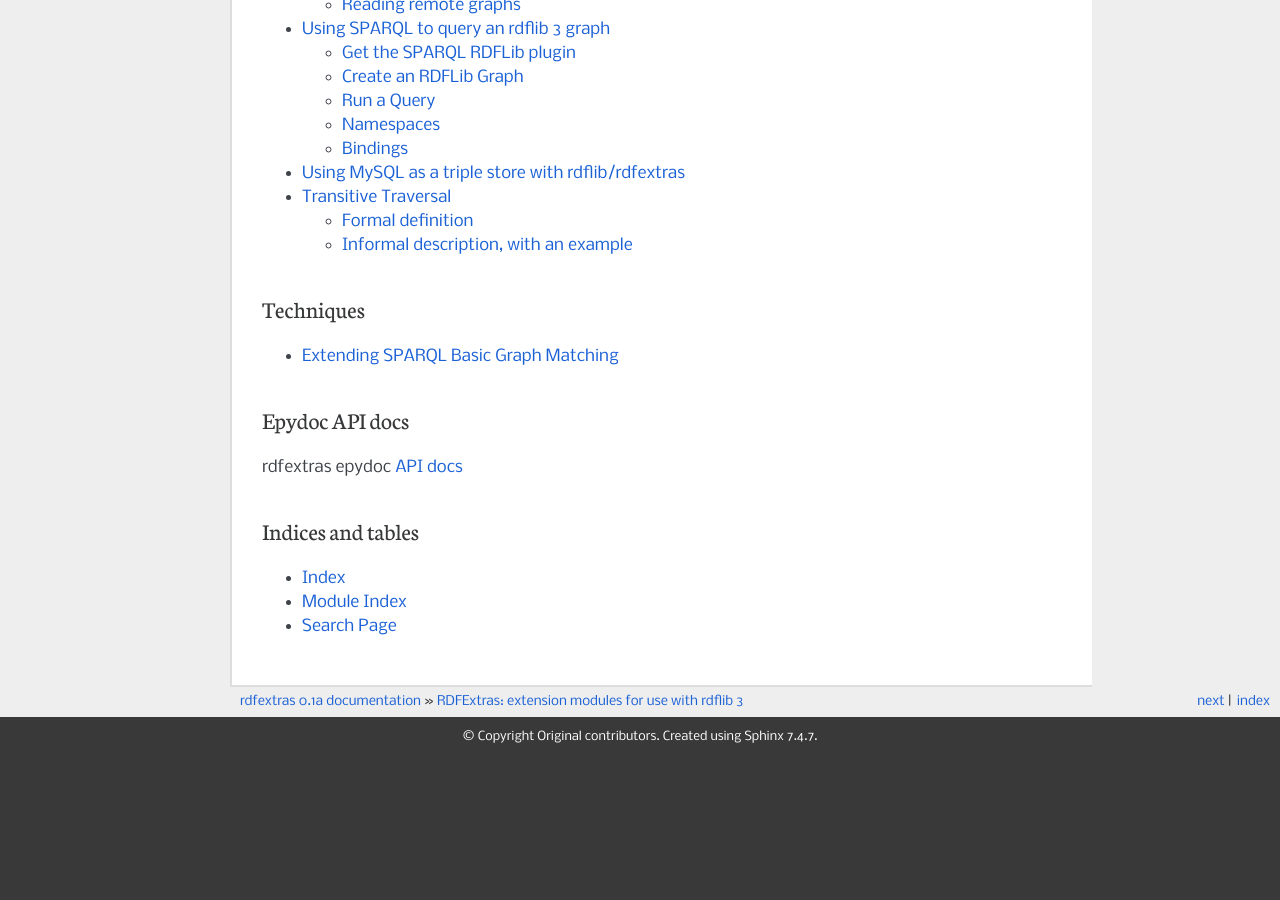
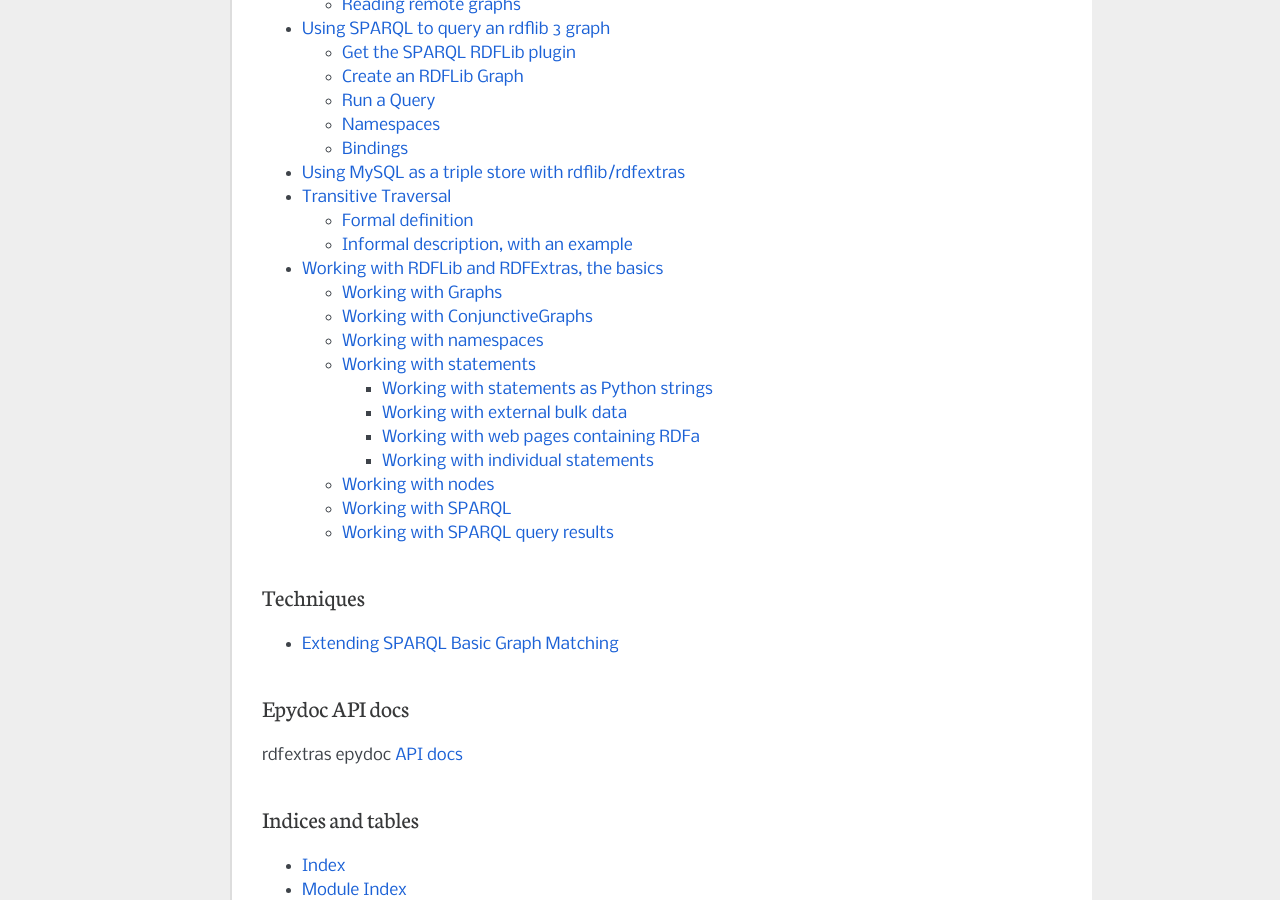
Before and after one commit to RDFLib/rdfextras, a Sphinx documentation site: the page built from docs/index.rst, in a window 1280 px wide and 900 px high, scrolled down 3367 px. Built offline with Sphinx 7.4.7, drawn with Linux system fonts in a browser that asks for light colours; before the commit the page ends 4123 px from its top, so only the background shows below that; some of the changed lines change nothing that is shown; some of the changed text lies outside the part shown.

Commit message:
Add first draft of "working with" section

```diff
--- a/docs/index.rst
+++ b/docs/index.rst
@@ -10,8 +10,9 @@
 
 .. warning:: The rdfextras packages are to be considered unstable in general. Useful, sometimes near core, but not currently guaranteed never to be renamed, refactored, reshuffled or redesigned.
 
-Plug-ins
-========
+Plug-ins Overview
+=================
+
 The current set of RDFLib and RDFExtras plug-ins includes RDF parsers, serializers, stores and the "sparql-p" SPARQL query processor:
 
 .. image:: /_static/plugins-diagram.jpg
@@ -98,7 +99,7 @@
    intro_querying
    intro_mysql_as_triplestore
    intro_transitive_traversal
-
+   working_with
 
 Techniques
 ==========
--- /dev/null
+++ b/docs/working_with.rst
@@ -0,0 +1,492 @@
+
+=============================================
+Working with RDFLib and RDFExtras, the basics
+=============================================
+
+Working with Graphs
+===================
+
+The RDFLib :class:`~rdflib.graph.Graph` is one of the main workhorses for
+working with RDF.
+
+The most direct way to create a Graph is simply::
+
+    >>> from rdflib import Graph
+    >>> g = Graph()
+    >>> g
+    <Graph identifier=aGwNIAoQ0 (<class 'rdflib.graph.Graph'>)>
+
+A BNode is automatically created as the graph's default identifier. A specific identifier can be supplied at creation time::
+
+    >>> g = Graph(identifier="mygraph")
+    >>> g
+    <Graph identifier=mygraph (<class 'rdflib.graph.Graph'>)>
+
+By default a Graph is persisted in an integer-key-optimized, context-aware,
+in-memory :class:`~rdflib.store.Store`::
+
+    >>> g.store
+    <rdflib.plugins.memory.IOMemory object at 0x8c881ac>
+
+A different store can be specified at creation time by using the identifying string
+registered for the store, e.g. for a Sleepycat store::
+
+    >>> g = Graph('Sleepycat', identifier="mygraph")
+    >>> g.store
+    <rdflib.plugins.sleepycat.Sleepycat object at 0x8c8836c>
+
+Note that an identifier for the Graph object is required. The Sleepycat Store
+affords the storage of multiple graphs so having an identifier is necessary for
+any subsequent retrieval by identifier.
+
+RDFLib Stores can be created separately and can subsequently be bound to
+Graph.store::
+
+    >>> from rdflib_sqlalchemy.SQLAlchemy import SQLAlchemy
+    >>> store = SQLAlchemy(configuration="postgresql://localhost/test")
+    >>> g = Graph(store, identifier="mygraph")
+    >>> g.store
+    <Partitioned SQL N3 Store: 0 contexts, 0 classification assertions, \
+    0 quoted statements, 0 property/value assertions, and 0 other assertions>
+
+See the RDFLib documentation for further details of the RDFLib `Graph API
+<http://rdflib.readthedocs.org/en/latest/modules/graphs/graph.html>`_.
+
+For a list of other available RDFLib plugin Stores see the `RDFLib Github
+project page <http://github.com/RDFLib>`_.
+
+Working with ConjunctiveGraphs
+==============================
+
+The ConjunctiveGraph is the 'top-level' Graph. It is the aggregation of all the
+contexts (sub-graphs) within it and it is also the appropriate, absolute
+boundary for closed world assumptions / models.
+
+For the sake of persistence, Conjunctive Graphs must be distinguished by
+identifiers. If an identifier is not supplied at creation time, then one will
+be automatically assigned::
+
+    >>> from rdflib import ConjunctiveGraph, URIRef
+    >>> g = ConjunctiveGraph(store)
+    >>> g
+    <Graph identifier=JAxWBSXY0 (<class 'rdflib.graph.ConjunctiveGraph'>)>
+
+Contexts are sub-graphs, they are identified by an identifier which may be
+an RDFLib Literal or a URIRef::
+
+    >>> c1 = URIRef("http://example.org/mygraph1")
+    >>> c2 = URIRef("http://example.org/mygraph2")
+
+Statements can be added to / retrieved from specific contexts::
+
+    >>> bob = URIRef(u'urn:bob')
+    >>> likes = URIRef(u'urn:likes')
+    >>> pizza = URIRef(u'urn:pizza')
+    >>> g.get_context(c1).add((bob, likes, pizza))
+    >>> g.get_context(c2).add((bob, likes, pizza))
+
+The ConjunctiveGraph is the aggregation of all the contexts within it::
+
+    >>> list(g.contexts())
+    [<Graph identifier=http://example.org/mygraph2 (<class 'rdflib.graph.Graph'>)>,
+     <Graph identifier=http://example.org/mygraph1 (<class 'rdflib.graph.Graph'>)>]
+
+The contexts / sub-graphs are instances of RDFLib Graph::
+
+    >>> gc1 = g.get_context(c1)
+    >>> gc1
+    <Graph identifier=http://example.org/mygraph1 (<class 'rdflib.graph.Graph'>)>
+    >>> len(gc1)
+    1
+    >>> gc2 = g.get_context(c2)
+    >>> len(gc2)
+    1
+    >>> len(g)
+    2
+
+Changes to the contexts are also changes to the embracing aggregate
+ConjunctiveGraph::
+
+    >>> tom = URIRef(u'urn:tom')
+    >>> gc1.add((tom, likes, pizza))
+    >>> len(g)
+    3
+
+Working with namespaces
+=======================
+
+A small selection of frequently-used namespaces are directly importable::
+
+    >>> from rdflib import OWL, RDFS
+    >>> OWL
+    Namespace(u'http://www.w3.org/2002/07/owl#')
+    >>> RDFS
+    rdf.namespace.ClosedNamespace('http://www.w3.org/2000/01/rdf-schema#')
+
+Otherwise, namespaces are defined using the :class:`~rdflib.namespace.Namespace` class
+which takes as its argument the base URI of the namespace::
+
+    >>> from rdflib import Namespace
+    >>> FOAF = Namespace("http://xmlns.com/foaf/0.1/")
+    >>> FOAF
+    Namespace(u'http://xmlns.com/foaf/0.1/')
+
+Namespace instances can be accessed attribute-style or dictionary key-style::
+
+    >>> RDFS.label
+    rdflib.term.URIRef(u'http://www.w3.org/2000/01/rdf-schema#label')
+    >>> RDFS['label']
+    rdflib.term.URIRef(u'http://www.w3.org/2000/01/rdf-schema#label')
+
+Typical use::
+
+    >>> g = Graph()
+    >>> s = BNode('someone')
+    >>> g.add((s, RDF.type, FOAF.Person))
+
+Instances of Namespace class can be bound to Graphs::
+
+    >>> g.bind("foaf", FOAF)
+
+As a programming convenience, a namespace binding is automatically created when :class:`~rdflib.term.URIRef` predicates are added to the graph::
+
+    >>> g = Graph()
+    >>> g.add((URIRef("http://example0.com/foo"),
+    ...        URIRef("http://example1.com/bar"),
+    ...        URIRef("http://example2.com/baz")))
+    >>> print(g.serialize(format="n3"))
+    @prefix ns1: <http://example1.com/> .
+
+    <http://example0.com/foo> ns1:bar <http://example2.com/baz> .
+
+
+Working with statements
+=======================
+
+Working with statements as Python strings
+-----------------------------------------
+
+An example of hand-drawn statements in Notation3::
+
+    n3data = """\
+    @prefix : <http://www.snee.com/ns/demo#> .
+
+    :Jane :hasParent :Gene .
+    :Gene :hasParent :Pat ;
+          :gender    :female .
+    :Joan :hasParent :Pat ;
+          :gender    :female .
+    :Pat  :gender    :male .
+    :Mike :hasParent :Joan ."""
+
+These can be added to a Graph via the :meth:`~rdflib.graph.Graph.parse` method::
+
+    >>> gc1.parse(data=n3data, format="n3")
+    <Graph identifier=http://example.org/mygraph1 (<class 'rdflib.graph.Graph'>)>
+    >>> len(gc1)
+    7
+
+Working with external bulk data
+-------------------------------
+
+Alternatively, an external source of bulk data can be used (unless specified
+otherwise the format defaults to RDF/XML)::
+
+    >>> data_url = "http://www.w3.org/2000/10/swap/test/gedcom/gedcom-facts.n3"
+    >>> gc1.parse(data_url, format="n3")
+    <Graph identifier=http://example.org/mygraph1 (<class 'rdflib.graph.Graph'>)>
+    >>> len(gc1)
+    74
+    >>> print(gc1.serialize(format="n3"))
+    @prefix default5: <http://www.w3.org/2000/10/swap/test/gedcom/gedcom-relations.n3#> .
+    @prefix gc: <http://www.daml.org/2001/01/gedcom/gedcom#> .
+
+    default5:Ann gc:childIn default5:gd;
+        default5:gender default5:F .
+
+    default5:Ann_Sophie gc:childIn default5:dv;
+        default5:gender default5:F .
+
+    default5:Bart gc:childIn default5:gd;
+        default5:gender default5:M .
+
+    ...
+
+Working with web pages containing RDFa
+--------------------------------------
+
+RDFLib provides a built-in version of Ivan Herman's `RDFa Distiller <http://www.w3.org/2007/08/pyRdfa/>`_ so
+"external bulk data" also means "web pages containing `RDFa <http://www.w3.org/TR/rdfa-syntax>`_ markup"::
+
+    >>> url = "http://www.oettl.it/"
+    >>> gc1.parse(location=url, format="rdfa", lax=True)
+    <Graph identifier=http://example.org/mygraph1 (<class 'rdflib.graph.Graph'>)>
+    >>> len(gc1)
+    68
+    >>> print(gc1.serialize(format="n3"))
+    @prefix commerce: <http://search.yahoo.com/searchmonkey/commerce/> .
+    @prefix eco: <http://www.ebusiness-unibw.org/ontologies/eclass/5.1.4/#> .
+    @prefix foaf: <http://xmlns.com/foaf/0.1/> .
+    @prefix gr: <http://purl.org/goodrelations/v1#> .
+    @prefix media: <http://search.yahoo.com/searchmonkey/media/> .
+    @prefix owl: <http://www.w3.org/2002/07/owl#> .
+    @prefix rdfs: <http://www.w3.org/2000/01/rdf-schema#> .
+    @prefix vcard: <http://www.w3.org/2006/vcard/ns#> .
+    @prefix xhv: <http://www.w3.org/1999/xhtml/vocab#> .
+
+    <http://www.oettl.it/#BusinessEntity> a gr:BusinessEntity,
+            commerce:Business,
+            vcard:VCard;
+        gr:hasPOS <http://www.oettl.it/#LOSOSP_1>;
+        gr:offers <http://www.oettl.it/#Offering_1>;
+        commerce:hoursOfOperation "Mon-Fri 8.00-12.00 and 13.00-18.00, Sat 8.00-12.00 [Yahoo commerce]"@NULL;
+        media:image <http://www.oettl.it/img/karl_foto.jpg>;
+        rdfs:isDefinedBy <http://www.oettl.it/>;
+        rdfs:seeAlso <http://www.oettl.it/>;
+        vcard:adr <http://www.oettl.it/#address>;
+        vcard:url <http://www.oettl.it/>;
+        foaf:depiction <http://www.oettl.it/img/karl_foto.jpg> .
+
+    ...
+
+The RDFLib Graph API presents full details of args and kwargs for `Graph.parse <http://rdflib.readthedocs.org/en/latest/modules/graphs/graph.html#rdflib.graph.Graph.parse>`_.
+
+Also see the `working with Graphs <http://rdflib.readthedocs.org/en/latest/modules/graphs/index.html#module-rdflib.graph>` section of the RDFLib documentation.
+
+Working with individual statements
+----------------------------------
+
+Individual statements can be added, removed, etc.
+
+    >>> gc1.remove((tom, likes, pizza))
+
+    >>> from rdflib import RDFS, Literal
+    >>> gc1.bind("rdfs", RDFS.uri)
+    >>> graham = URIRef(u'urn:graham')
+    >>> gc1.add((graham, likes, pizza))
+    >>> gc1.add((graham, RDFS.label, Literal("Graham")))
+    >>> print(gc1.serialize(format="n3"))
+    @prefix ns4: <urn:> .
+    @prefix rdfs: <http://www.w3.org/2000/01/rdf-schema#> .
+    <BLANKLINE>
+    ns4:graham rdfs:label "Graham";
+        ns4:likes ns4:pizza .
+
+
+As before, see the RDFLib documentation for further details of the RDFLib `Graph API
+<http://rdflib.readthedocs.org/en/latest/modules/graphs/graph.html>`_ for a range of useful operations on Graphs, e.g.
+
+    >>> [o for o in gc1.objects(subject=graham, predicate=likes)]
+    [rdflib.term.URIRef(u'urn:pizza')]
+
+    >>> [o for o in gc1.predicate_objects(subject=graham)] # output prettified by hand here
+    [(rdflib.term.URIRef(u'urn:likes'), rdflib.term.URIRef(u'urn:pizza')),
+     (rdflib.term.URIRef(u'http://www.w3.org/2000/01/rdf-schema#label'),
+      rdflib.term.Literal(u'Graham'))]
+
+    >>> gc1.value(subject=graham, predicate=likes)
+    rdflib.term.URIRef(u'urn:pizza')
+
+Working with nodes
+==================
+
+:class:`~rdflib.Literal` and :class:`~rdflib.URIRef` are the two most
+commonly-used nodes in an RDF graph.
+
+Working with URIRefs is quite straightforward::
+
+    >>> uri = URIRef("http://example.com")
+    >>> uri
+    rdflib.term.URIRef(u'http://example.com')
+    >>> str(uri)
+    'http://example.com'
+
+
+The options for working with Literals are amply illustrated in the
+`Literal node docs <http://rdflib.readthedocs.org/en/latest/modules/node.html#rdflib.term.Literal>`_. Also see the appropriate section in the `RDF specs <http://www.w3.org/TR/rdf-concepts/#section-Graph-Literal>`_::
+
+    >>> graham = Literal(u'Graham', lang="en")
+    >>> graham
+    rdflib.term.Literal(u'Graham', lang='en')
+    >>> from rdflib.namespace import XSD
+    >>> graham = Literal(u'Graham', datatype=XSD.string)
+    >>> graham
+    rdflib.term.Literal(u'Graham', datatype=rdflib.term.URIRef(u'http://www.w3.org/2001/XMLSchema#string'))
+
+Literals are permitted to have only one of the attributes datatype or lang.::
+
+    >>> graham = Literal(u'Graham', datatype=XSD.string, lang="en")
+    Traceback (most recent call last):
+      File "<stdin>", line 1, in <module>
+      File ".../rdflib/term.py", line 337, in __new__
+        raise TypeError("A Literal can only have one of lang or datatype, "
+    TypeError: A Literal can only have one of lang or datatype,
+        per http://www.w3.org/TR/rdf-concepts/#section-Graph-Literal
+
+
+Working with SPARQL
+===================
+
+Assuming that RDFExtras was installed with setuptools (highly recommended), SPARQL can be used out of the box with RDFLib 3.X.
+
+.. note:: If only distutils is available, then these lines need to be included somewhere near the top of the progam code:
+
+    .. code-block:: python
+
+        import rdfextras
+        rdfextras.registerplugins()
+
+"SPARQL can be used out of the box" translates as: RDFLib Graph gets a 'query' method that accepts a SPARQL query string::
+
+    >>> results = gc1.query("""SELECT ?s ?p ?o WHERE {?s ?p ?o .}""")
+
+The 'query' method API offers namespace (initNs), variable binding (initBindings)
+and debug (DEBUG) keyword args::
+
+    >>> FOAF = Namespace("http://xmlns.com/foaf/0.1/")
+    >>> ns = dict(foaf=FOAF)
+    >>> drew = URIRef('http://bigasterisk.com/foaf.rdf#drewp')
+    >>> for row in g.query(
+    ...         """SELECT ?name WHERE { ?p foaf:name ?name }""",
+    ...         initNs=ns,
+    ...         initBindings={'p' : drew},
+    ...         DEBUG=True):
+    ...     print(row)
+
+.. note:: When graph.store is an instance of :class:`~rdfextras.store.SPARQL.SPARQLStore` or :class:`~rdfextras.store.SPARQL.SPARQLUpdateStore`, the API is reduced to just the query string arg, i.e. the 'initNs', 'initBindings' and 'DEBUG' keywords are not recognized.
+
+Using the following set of statements::
+
+    >>> n3data = """\
+    @prefix : <http://www.snee.com/ns/demo#> .
+
+    :Jane :hasParent :Gene .
+    :Gene :hasParent :Pat ;
+          :gender    :female .
+    :Joan :hasParent :Pat ;
+          :gender    :female .
+    :Pat  :gender    :male .
+    :Mike :hasParent :Joan ."""
+
+And the following SPARQL CONSTRUCT query::
+
+    >>> cq = """\
+    CONSTRUCT { ?p :hasGrandfather ?g . }
+
+    WHERE {?p      :hasParent ?parent .
+           ?parent :hasParent ?g .
+           ?g      :gender    :male .
+    }"""
+
+
+Executing the query returns a SPARQLQueryResult, the serialization of which can
+be passed directly to Graph.parse::
+
+    >>> gc1.parse(data=n3data, format="n3")
+    >>> nsdict = {'':"http://www.snee.com/ns/demo#"}
+    >>> result_graph = gc1.query(cq, initNs=nsdict)
+    >>> newg = Graph().parse(data=result_graph.serialize(format='xml'))
+    >>> print(newg.serialize(format="n3"))
+    @prefix ns3: <http://www.snee.com/ns/demo#> .
+
+    ns3:Jane ns3:hasGrandfather ns3:Pat .
+
+    ns3:Mike ns3:hasGrandfather ns3:Pat .
+
+
+The RDFExtras test suite contains many `examples <https://github.com/RDFLib/rdfextras/blob/master/test/test_sparql/test_sparql_date_filter.py>`_ of SPARQL queries and a `companion document <sparql/detailed_description.html>`_ provides further
+details of working with basic SPARQL in RDFLib.
+
+Working with SPARQL query results
+=================================
+
+Query results can be iterated over in a straightforward fashion. Row bindings are
+positional::
+
+    >>> gc1.parse("http://bel-epa.com/gjh/foaf.rdf", format="xml")
+    <Graph identifier=http://example.org/mygraph1 (<class 'rdflib.graph.Graph'>)>
+    >>> query = """\
+    ... SELECT ?aname ?bname
+    ... WHERE {
+    ...     ?a foaf:knows ?b .
+    ...     ?a foaf:name ?aname .
+    ...     ?b foaf:name ?bname .
+    ... }"""
+    >>> nses = dict(foaf=Namespace("http://xmlns.com/foaf/0.1/"))
+    >>> for row in gc1.query(query, initNs=nses):
+    ...     print(repr(row))
+    ...
+    (rdflib.term.Literal(u'Graham Higgins'), rdflib.term.Literal(u'Ngaio Macfarlane'))
+
+A more detailed view of the returned SPARQLResult::
+
+    >>> gc1.parse("http://bel-epa.com/gjh/foaf.rdf", format="xml")
+    <Graph identifier=http://example.org/mygraph1 (<class 'rdflib.graph.Graph'>)>
+    >>> query = """\
+    ... SELECT ?aname ?bname
+    ... WHERE {
+    ...     ?a :knows ?b .
+    ...     ?a :name ?aname .
+    ...     ?b :name ?bname .
+    ... }"""
+    >>>
+    >>> foaf = Namespace("http://xmlns.com/foaf/0.1/")
+    >>> rows = gc1.query(query, initNs={'':foaf})
+    >>> for i in ['askAnswer', 'bindings', 'graph',
+    ...           'selectionF', 'type', 'vars']:
+    ...     v = getattr(rows, i)
+    ...     print(i, type(v), v, repr(v))
+    ...
+    ('askAnswer', <type 'NoneType'>, None, 'None')
+    ('bindings', <type 'list'>, [
+        {?bname: rdflib.term.Literal(u'Ngaio Macfarlane'),
+         ?aname: rdflib.term.Literal(u'Graham Higgins')]")
+    ('graph', <type 'NoneType'>, None, 'None')
+    ('selectionF', <type 'list'>, [?aname, ?bname], '[?aname, ?bname]')
+    ('type', <type 'str'>, 'SELECT', "'SELECT'")
+    ('vars', <type 'list'>, [?aname, ?bname], '[?aname, ?bname]')
+
+    >>> x = rows.vars[0]
+    >>> print(type(x), repr(x), str(x), x)
+    (<class 'rdflib.term.Variable'>, '?aname', 'aname', ?aname)
+    >>> for row in rows.bindings[4:5]:
+    ...     print("Row", type(row), row)
+    ...     for col in row:
+    ...         print("Col", type(col), repr(col), str(col), col, row[col])
+    ...
+    ('Row', <type 'dict'>, {?bname: rdflib.term.Literal(u'Ngaio Macfarlane'),
+                            ?aname: rdflib.term.Literal(u'Graham Higgins')})
+    ('Col', <class 'rdflib.term.Variable'>, '?bname', 'bname', ?bname,
+     rdflib.term.Literal(u'Ngaio Macfarlane'))
+    ('Col', <class 'rdflib.term.Variable'>, '?aname', 'aname', ?aname,
+     rdflib.term.Literal(u'Graham Higgins'))
+
+Note the unusual \__repr__() result for the SPARQL variables, i.e. ``?aname``.
+The actual value is ``aname``, the question mark is added for the \__repr__()
+result. Iterating over the bindings behaves as expected::
+
+    >>> for row in rows.bindings:
+    ...     for col in row:
+    ...         print(col, row[col])
+    ...
+
+and so does iteration driven by the vars::
+
+    >>> for row in rows.bindings:
+    ...     for col in rows.vars:
+    ...         print(col, row[col])
+    ...
+
+But when using the keys directly, discard the '?' prefix:
+    >>> for row in rows.bindings:
+    ...     knowee = row['bname']
+
+SPARQL query result objects can be serialized as XML or JSON::
+
+    >>> print("json", rows.serialize(format="json"))
+    ('json',
+     '{"head": {"vars": ["aname", "bname"]},
+       "results": {
+            "bindings": [{
+                "bname": {"type": "literal", "value": "Ngaio Macfarlane"},
+                "aname": {"type": "literal", "value": "Graham Higgins"}}}]}}')
```
